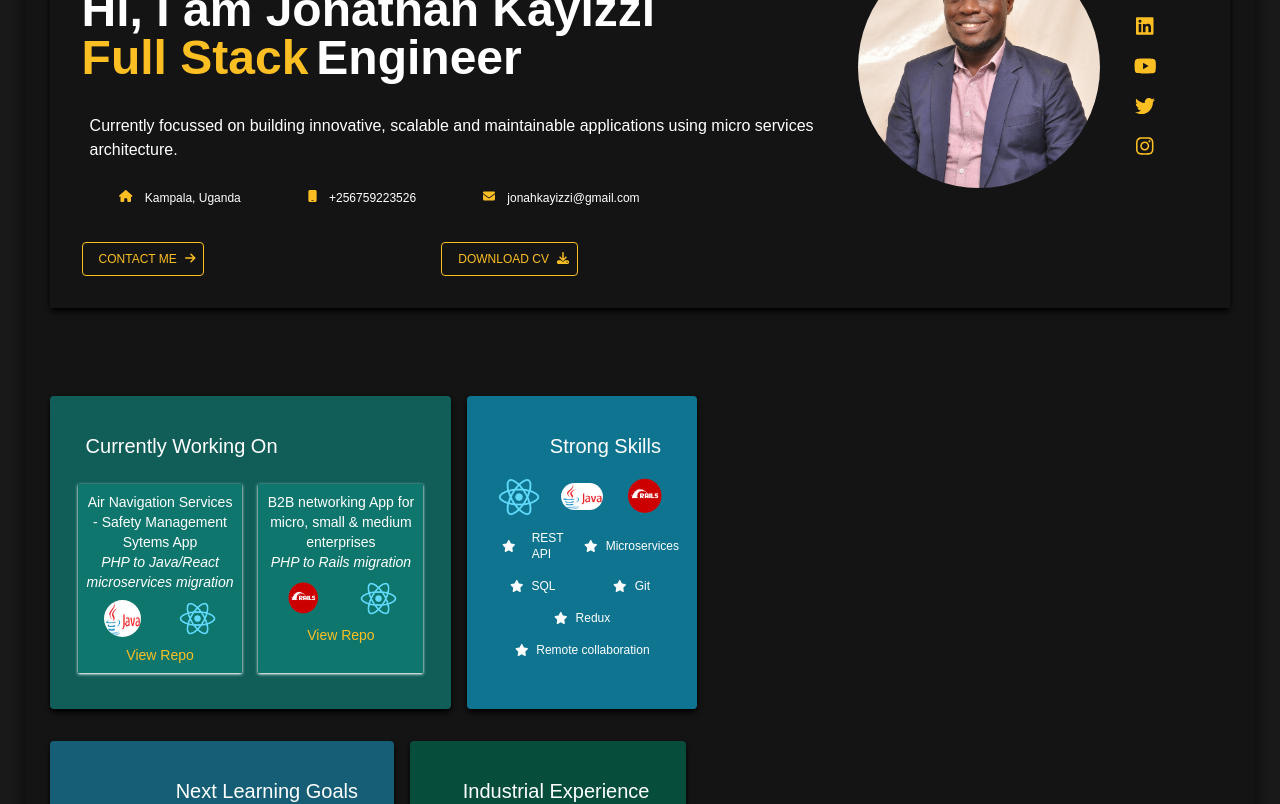
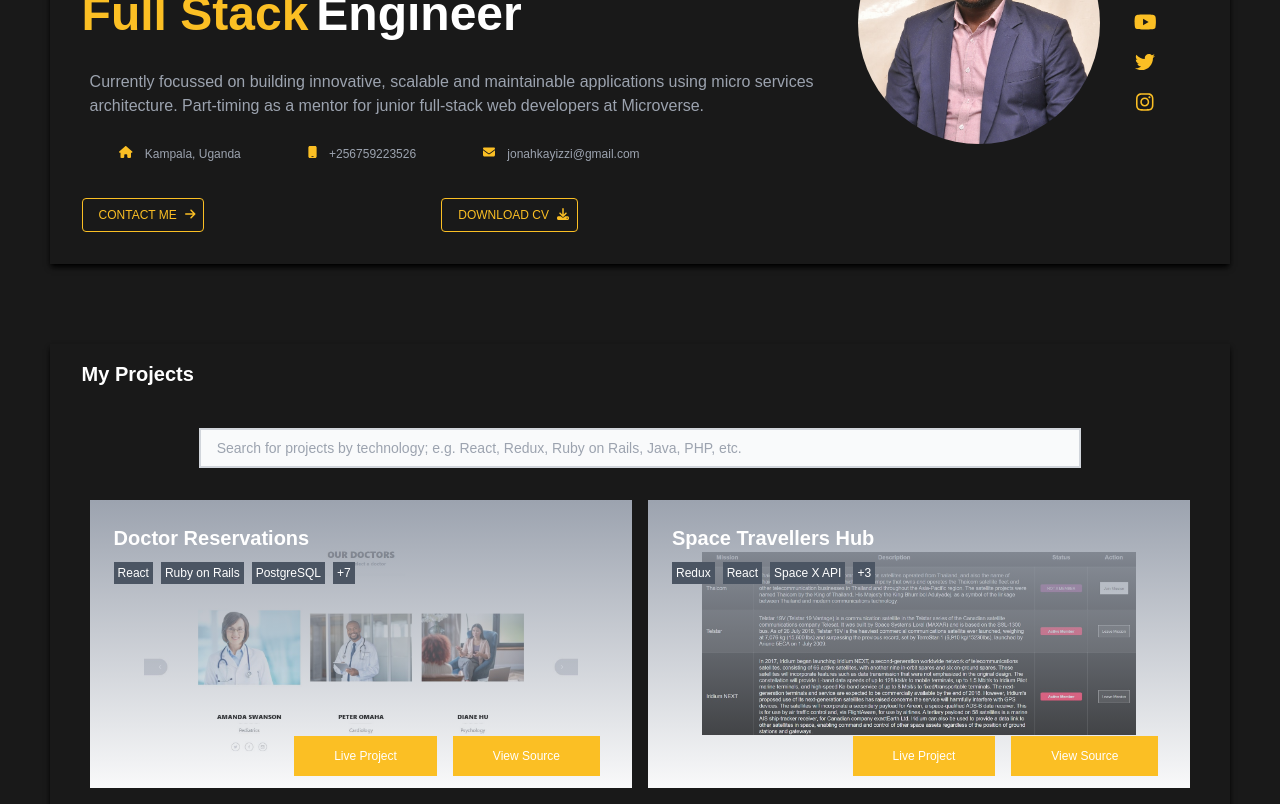
Before and after one commit to JonahKayizzi/my-portfolio, a React (Create React App) app: page / in a window 1280 px wide. Shown: the part 260-1064 px from the top of the page. Built offline with nearby package versions, Linux system fonts and the light colour scheme.

Commit message:
Re-style projects component

```diff
--- a/src/App.js
+++ b/src/App.js
@@ -9,10 +9,10 @@ import Publications from './components/Publications';
 import Awards from './components/Awards';
 
 const App = () => (
-  <div className="lg:w-7/12 w-full">
+  <div className="w-full px-8 shadow-md shadow-black">
     <Routes>
-      <Route exact path="/" element={<Home />} />
-      <Route exact path="/projects" element={<Projects />} />
+      <Route exact path="/skills" element={<Home />} />
+      <Route exact path="/" element={<Projects />} />
       <Route exact path="/recommendations" element={<Recommendations />} />
       <Route exact path="/employment" element={<Employment />} />
       <Route exact path="/education" element={<Education />} />
--- a/src/components/Cards.js
+++ b/src/components/Cards.js
@@ -4,11 +4,11 @@ import { Link } from 'react-router-dom';
 import Modal from './Modal';
 
 const Cards = ({ items }) => {
-  const [numItems, setNumItems] = useState(2);
+  const [numItems, setNumItems] = useState(4);
   const [modalStates, setModalStates] = useState(items.map(() => false));
 
   const handleLoadMore = () => {
-    setNumItems(numItems + 2);
+    setNumItems(numItems + 4);
   };
 
   const handleModal = (index) => {
@@ -16,50 +16,49 @@ const Cards = ({ items }) => {
   };
 
   return (
-    <div className="flex flex-wrap mb-10 justify-center">
+    <div className="flex flex-wrap mb-10 justify-start">
       {items.slice(0, numItems).map((item, index) => (
         <button
-          className="md:w-1/2 w-full p-2 shadow shadow-black transform hover:scale-105 transition duration-300 ease-in-out"
+          className="md:w-1/2 w-full p-2 transform hover:scale-105 transition duration-300 ease-in-out"
           type="button"
           onClick={() => handleModal(index)}
           key={item.rank}
         >
-          <div className="bg-white rounded-lg shadow-lg overflow-hidden">
+          <div className="overflow-hidden">
             <div
-              className="w-full h-48 bg-cover bg-center"
-              style={{ backgroundImage: `url(${item.images})` }}
-            />
-            <div className="p-4">
-              <h1 className="text-md font-bold text-gray-800">
+              className="w-full h-72 bg-contain bg-center bg-white"
+              style={{
+                backgroundImage: `url(${item.images})`,
+                backgroundSize: '80%',
+                backgroundRepeat: 'no-repeat',
+              }}
+            >
+              <div className="p-6 bg-gradient-to-b from-gray-400 to-transparent flex-col">
+                <h1 className="text-xl font-bold text-white text-left">
                   {item.name.length > 30
                     ? `${item.name.slice(0, 30)}...`
                     : item.name}
                 </h1>
-              <p className="mt-2 text-gray-600 text-sm">
-                {item.description.length > 100
-                  ? `${item.description.slice(0, 100)}...`
-                  : item.description}
-              </p>
-              <ul className="flex justify-around flex-wrap gap-2 mt-2">
-                {item.tools.slice(0, 5).map((tool) => (
+                <ul className="flex justify-start flex-wrap gap-2 mt-2">
+                  {item.tools.slice(0, 3).map((tool) => (
                     <li key={tool}>
-                    <span className="text-xs text-gray-600 m-0 p-1 bg-gray-200 rounded-md">{`${tool}`}</span>
+                      <span className="text-xs text-white m-0 p-1 bg-gray-600">{`${tool}`}</span>
                     </li>
                   ))}
-                {item.tools.length > 5 && (
+                  {item.tools.length > 3 && (
                     <li>
-                    <span className="text-xs text-gray-600 m-0 p-1 bg-gray-200 rounded-md">
-                      {`+${item.tools.length - 5}`}
+                      <span className="text-xs text-white m-0 p-1 bg-gray-600">
+                        {`+${item.tools.length - 3}`}
                       </span>
                     </li>
                   )}
                 </ul>
-              <div className="flex justify-around items-center mt-4 text-xs">
+                <div className="justify-self-end flex justify-around items-center mt-36 text-xs">
                   {item.demo && (
                     <Link
                       to={item.demo}
                       target="_blank"
-                    className="bg-black hover:bg-amber-500 hover:text-black text-white py-1 px-2 rounded-sm m-2"
+                      className="bg-amber-400 hover:bg-amber-500 hover:text-black text-white py-3 px-10 m-2"
                     >
                       Live Project
                     </Link>
@@ -67,10 +66,11 @@ const Cards = ({ items }) => {
                   <Link
                     target="_blank"
                     to={item.source}
-                  className="bg-black hover:bg-amber-500 hover:text-black text-white py-1 px-2 rounded-sm m-2"
+                    className="bg-amber-400 hover:bg-amber-500 hover:text-black text-white py-3 px-10 m-2"
                   >
                     View Source
                   </Link>
+                </div>
               </div>
             </div>
           </div>
@@ -84,7 +84,7 @@ const Cards = ({ items }) => {
       {numItems < items.length ? (
         <button
           onClick={handleLoadMore}
-          className="transform hover:scale-105 transition duration-300 ease-in-out bg-cyan-900 hover:bg-amber-400 hover:text-cyan-900 text-amber-400 font-bold py-2 px-4 rounded-md p-3 my-10 px-6"
+          className="transform hover:scale-105 transition duration-300 ease-in-out hover:text-white text-amber-400 font-bold py-2 px-4 p-3 my-10 px-6"
           type="button"
         >
           LOAD MORE . . .
--- a/src/components/Projects.js
+++ b/src/components/Projects.js
@@ -23,11 +23,13 @@ const Projects = () => {
 
   const displayedProjects = searchedProjects.length !== 0 ? searchedProjects : projects;
   return (
-    <div className="flex flex-col items-center">
-      <h3 className="py-4 font-bold">My Projects</h3>
+    <div id="projects" className="flex flex-col items-center">
+      <h3 className="py-4 font-extrabold place-self-start text-xl">
+        My Projects
+      </h3>
       <form className="p-6 w-5/6">
         <input
-          className="transform hover:scale-105 transition duration-300 ease-in-out bg-gray-50 w-full rounded-lg text-gray-900 text-sm border-gray-300 border-2 focus:outline-none focus:border-amber-400 px-4 py-2 dark:bg-gray-800 dark:text-gray-100"
+          className="transform hover:scale-105 transition duration-300 ease-in-out bg-gray-50 w-full text-gray-900 text-sm border-gray-300 border-2 focus:outline-none focus:border-amber-400 px-4 py-2 dark:bg-gray-800 dark:text-gray-100"
           type="text"
           name="title"
           placeholder="Search for projects by technology; e.g. React, Redux, Ruby on Rails, Java, PHP, etc."
--- a/src/components/leftbar/ContactInfo.js
+++ b/src/components/leftbar/ContactInfo.js
@@ -23,12 +23,13 @@ const ContactInfo = () => (
         <span>Engineer</span>
       </p>
     </h1>
-    <p className="text-md my-2 font-thin px-2">
+    <p className="text-md my-2 font-thin px-2 text-gray-400">
       Currently focussed on building innovative, scalable and maintainable
-      applications using micro services architecture.
+      applications using micro services architecture. Part-timing as a mentor
+      for junior full-stack web developers at Microverse.
     </p>
     <div className="w-4/5">
-      <ul className="flex justify-around gap-4 text-xs font-thin p-3">
+      <ul className="flex justify-around gap-4 text-xs font-thin p-3 text-gray-400">
         <li className="">
           <p className="flex justify-end gap-3 my-2">
             <FontAwesomeIcon className="text-amber-400" icon={faHouse} />
--- a/src/index.css
+++ b/src/index.css
@@ -19,8 +19,7 @@ body {
   flex-direction: column;
   gap: 5em;
   padding: 1.5em;
-  background-color: rgba(20, 20, 20, 0.9);
-  box-shadow: 0 0 0.5em 0.5em rgba(0, 0, 0, 0.3);
+  width: 100%;
 }
 
 code {
--- a/src/pages/RightBar.js
+++ b/src/pages/RightBar.js
@@ -19,13 +19,13 @@ const links = [
     id: 2,
     name: 'Projects',
     icon: <FontAwesomeIcon icon={faFileCode} />,
-    path: '/projects',
+    path: '/#projects',
   },
   {
     id: 3,
     name: 'Skills',
     icon: <FontAwesomeIcon icon={faFileCode} />,
-    path: '/projects',
+    path: '/skills',
   },
   {
     id: 4,
@@ -73,7 +73,7 @@ const RightBar = () => {
 
   return (
     <nav>
-      <div className="flex justify-between gap-4 px-8 shadow-md shadow-black py-2">
+      <div className="w-11/12 flex justify-between gap-4 px-8 shadow-md shadow-black pb-2 fixed">
         <div>
           <NavLink
             className="text-amber-400 text-xl font-black mr-4"
--- a/src/redux/projects.js
+++ b/src/redux/projects.js
@@ -39,23 +39,6 @@ const initialState = {
       ],
       description:
         'The Space Travellers hub is web application that works with real live data from the SpaceX API. The app is for a company that provides commercial and scientific space travel services. The application allows users to book rockets and join selected space missions.',
-    },
-    {
-      name: 'Bit Ticker',
-      rank: 5,
-      source: 'https://github.com/JonahKayizzi/BitTicker',
-      demo: 'https://roaring-swan-c9fce0.netlify.app/',
-      images: ['images/BitTickerMobile.png'],
-      tools: [
-        'REST API',
-        'React',
-        'Redux',
-        'Jest',
-        'React Testing Library',
-        'JavaScript',
-      ],
-      description:
-        'Your final stop for crypto statistics and analysis. BitTicker is a mobile web application that displays a list of metrics (crypto statistics) via a public API.',
     },
     {
       name: 'Book Store',
@@ -107,6 +90,23 @@ const initialState = {
       description:
         'The Leaderboard App displays scores submitted by different players, allows you to submit your score and all data is preserved in the Leaderboard API service.',
     },
+    {
+      name: 'Bit Ticker',
+      rank: 5,
+      source: 'https://github.com/JonahKayizzi/BitTicker',
+      demo: 'https://roaring-swan-c9fce0.netlify.app/',
+      images: ['images/BitTickerMobile.png'],
+      tools: [
+        'REST API',
+        'React',
+        'Redux',
+        'Jest',
+        'React Testing Library',
+        'JavaScript',
+      ],
+      description:
+        'Your final stop for crypto statistics and analysis. BitTicker is a mobile web application that displays a list of metrics (crypto statistics) via a public API.',
+    },
   ],
   searchedProjects: [],
 };
```
Lines whose indentation alone changed are shown as unchanged.
